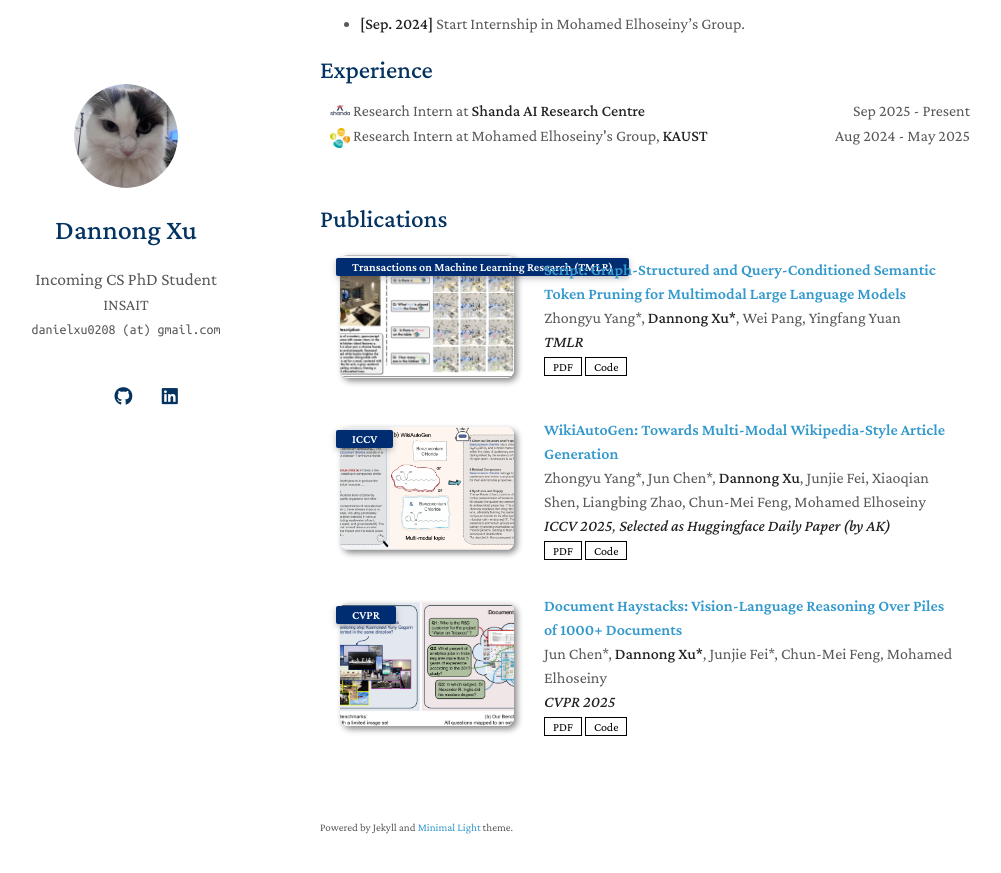
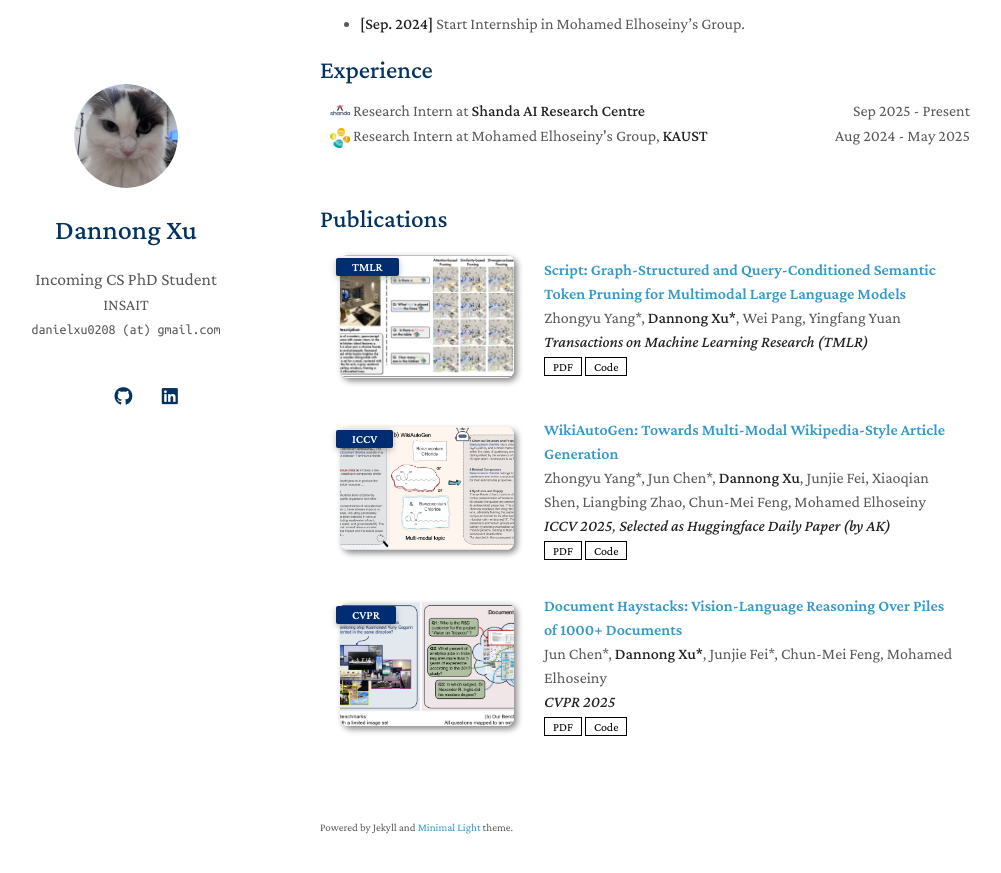
Before and after one commit to Danielxu0208/Danielxu0208.github.io, a Jekyll site: the page built from index.md, in a window 1280 px wide and 900 px high, scrolled down 606 px. Shown: the top 873 px of the window, without its empty margins (150-1151 px from the left). Built offline with Jekyll 4.4.1, drawn with Linux system fonts in a browser that asks for light colours; a style sheet for code colours, icons or effects is not loaded; our own code applies the rules of GitHub Pages for plain Markdown files.

```diff
--- a/_data/publications.yml
+++ b/_data/publications.yml
@@ -3,8 +3,8 @@ main:
 
   - title: "Script: Graph-Structured and Query-Conditioned Semantic Token Pruning for Multimodal Large Language Models"
     authors: Zhongyu Yang*, <strong>Dannong Xu*</strong>, Wei Pang, Yingfang Yuan
-    conference_short: Transactions on Machine Learning Research (TMLR)
-    conference: <strong>TMLR</strong>
+    conference_short: TMLR
+    conference: <strong>Transactions on Machine Learning Research (TMLR)</strong>
     pdf: https://arxiv.org/pdf/2503.19065
     code: https://01yzzyu.github.io/script.github.io/
     image: ./assets/img/comparsion.png
```
